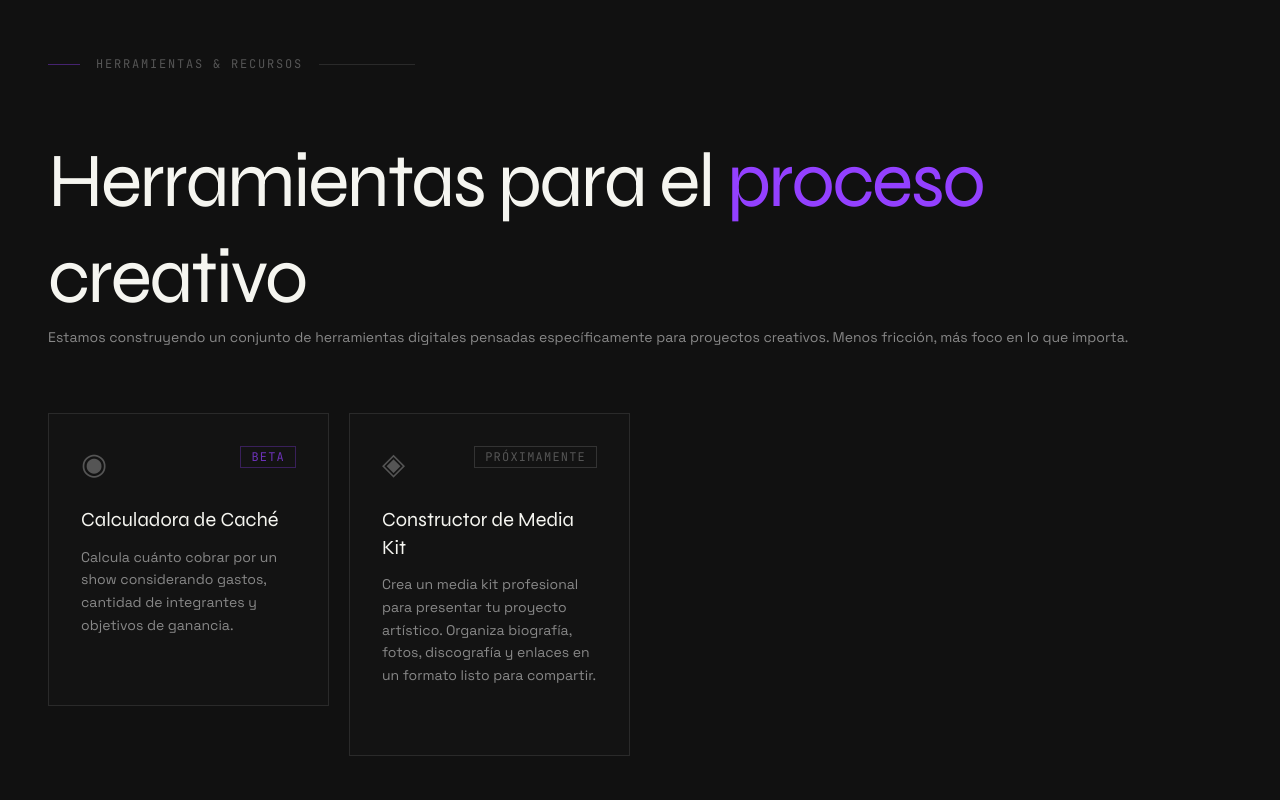
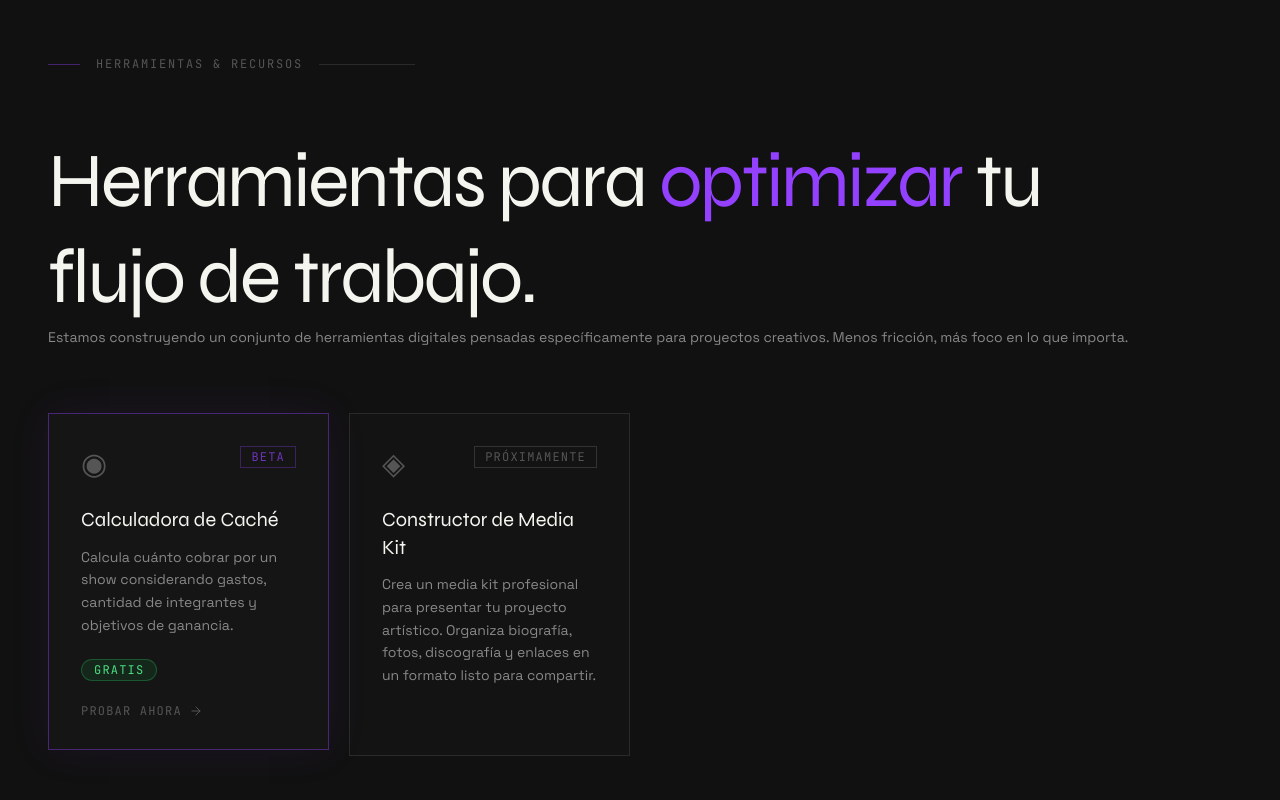
Before and after one commit to FrequencyStudio-dev/frequencystudio-web, a Next.js app: page / in a window 1280 px wide. Shown: the part 2900-3700 px from the top of the page. Built offline with nearby package versions, Linux system fonts and the light colour scheme.

Commit message:
feat: add featured calculator card with external link and new title

```diff
--- a/src/components/sections/ToolsSection.tsx
+++ b/src/components/sections/ToolsSection.tsx
@@ -9,6 +9,8 @@ const tools: Tool[] = [
       "Calcula cuánto cobrar por un show considerando gastos, cantidad de integrantes y objetivos de ganancia.",
     status: "beta",
     icon: "◉",
+    featured: true,
+    href: "https://calculadoracache.vercel.app",
   },
   {
     title: "Constructor de Media Kit",
@@ -16,6 +18,8 @@ const tools: Tool[] = [
       "Crea un media kit profesional para presentar tu proyecto artístico. Organiza biografía, fotos, discografía y enlaces en un formato listo para compartir.",
     status: "próximamente",
     icon: "◈",
+    featured: false,
+    href: "#",
   },
 ];
 
@@ -28,14 +32,16 @@ const statusStyles: Record<Tool["status"], string> = {
 function ToolCard({ tool, index }: { tool: Tool; index: number }) {
   return (
     <AnimateOnScroll delay={index * 100}>
-      <div className="group relative border border-border hover:border-violet/30 transition-all duration-500 p-7 lg:p-8 bg-surface/30 hover:bg-surface/60 cursor-pointer overflow-hidden">
-        {/* Background glow on hover */}
       <div
-          className="absolute inset-0 opacity-0 group-hover:opacity-100 transition-opacity duration-500 pointer-events-none"
-          style={{
-            background: "radial-gradient(ellipse 80% 80% at 20% 20%, rgba(147,64,255,0.04) 0%, transparent 70%)",
-          }}
-        />
+        className={`
+            group relative transition-all duration-500 p-7 lg:p-8 cursor-pointer overflow-hidden
+            ${
+              tool.featured
+                ? "border border-violet/40 bg-surface/50 shadow-[0_0_40px_rgba(147,64,255,0.08)] hover:border-violet/60 hover:shadow-[0_0_60px_rgba(147,64,255,0.15)]"
+                : "border border-border bg-surface/30 hover:border-violet/30 hover:bg-surface/60"
+            }
+          `}
+        >
 
         {/* Icon + status */}
         <div className="flex items-start justify-between mb-6">
@@ -56,19 +62,58 @@ function ToolCard({ tool, index }: { tool: Tool; index: number }) {
         <h3 className="font-display text-xl text-ink mb-3 group-hover:text-violet/90 transition-colors duration-300 leading-snug">
           {tool.title}
         </h3>
+
         <p className="text-ink-muted text-body-sm leading-relaxed">
           {tool.description}
         </p>
 
+        {tool.featured && (
+          <div className="mt-5">
+            <span className="inline-flex items-center rounded-full border border-green-500/30 bg-green-500/10 px-3 py-1 font-mono text-label uppercase tracking-widest text-green-400">
+              Gratis
+            </span>
+          </div>
+        )}
+
         {/* Bottom CTA */}
+       {tool.href ? (
+          <a
+            href={tool.href}
+            target="_blank"
+            rel="noopener noreferrer"
+            className={`mt-6 flex items-center gap-2 transition-all duration-300 ${
+              tool.featured
+                ? "text-ink-dim hover:text-violet"
+                : "text-ink-dim/0 group-hover:text-ink-dim"
+            }`}
+          >
+            <span className="font-mono text-label uppercase tracking-widest">
+              {tool.featured ? "Probar ahora" : "Notificarme"}
+            </span>
+            <svg className="w-3 h-3" viewBox="0 0 12 12" fill="none">
+              <path
+                d="M2 6h8M6 2l4 4-4 4"
+                stroke="currentColor"
+                strokeWidth="1"
+                strokeLinecap="round"
+              />
+            </svg>
+          </a>
+        ) : (
           <div className="mt-6 flex items-center gap-2 text-ink-dim/0 group-hover:text-ink-dim transition-all duration-300">
             <span className="font-mono text-label uppercase tracking-widest">
               Notificarme
             </span>
             <svg className="w-3 h-3" viewBox="0 0 12 12" fill="none">
-            <path d="M2 6h8M6 2l4 4-4 4" stroke="currentColor" strokeWidth="1" strokeLinecap="round" />
+              <path
+                d="M2 6h8M6 2l4 4-4 4"
+                stroke="currentColor"
+                strokeWidth="1"
+                strokeLinecap="round"
+              />
             </svg>
           </div>
+        )}
       </div>
     </AnimateOnScroll>
   );
@@ -83,14 +128,12 @@ export function ToolsSection() {
             <SectionLabel label="Herramientas & Recursos" />
             <h2 className="font-display text-display-xl text-ink max-w-5xl leading-tight">
               Herramientas para{" "}
-
-              el{" "}
               <span
                 className="text-violet"
               >
-                proceso
+                optimizar
               </span>{" "}
-              creativo
+            tu flujo de trabajo.
             </h2>
           </div>
           <div className="lg:col-span-5 lg:col-start-8 flex items-end">
--- a/src/types/index.ts
+++ b/src/types/index.ts
@@ -19,6 +19,8 @@ export interface Tool {
   description: string;
   status: "próximamente" | "disponible" | "beta";
   icon: string;
+  featured?: boolean;
+  href?: string;
 }
 
 export interface LabPost {
```
Also changed, not shown: 1 other file (tests, documents, lock files or other folders). Lines whose indentation alone changed are shown as unchanged.
